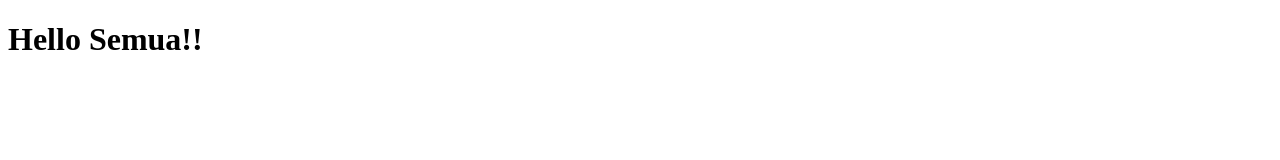
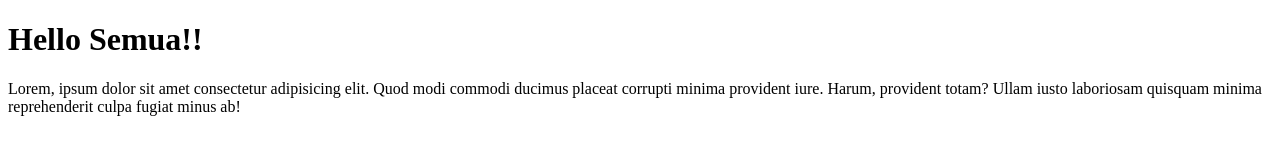
Before and after one commit to nurul1710/nurul-git-test, a plain HTML site: page index.html in a window 1280 px wide. Drawn offline with Linux system fonts and the light colour scheme.

Commit message:
menambakan paragraf

```diff
--- a/index.html
+++ b/index.html
@@ -7,5 +7,7 @@
 </head>
 <body>
     <h1>Hello Semua!!</h1>
+
+    <p>Lorem, ipsum dolor sit amet consectetur adipisicing elit. Quod modi commodi ducimus placeat corrupti minima provident iure. Harum, provident totam? Ullam iusto laboriosam quisquam minima reprehenderit culpa fugiat minus ab!</p>
 </body>
 </html>
```
